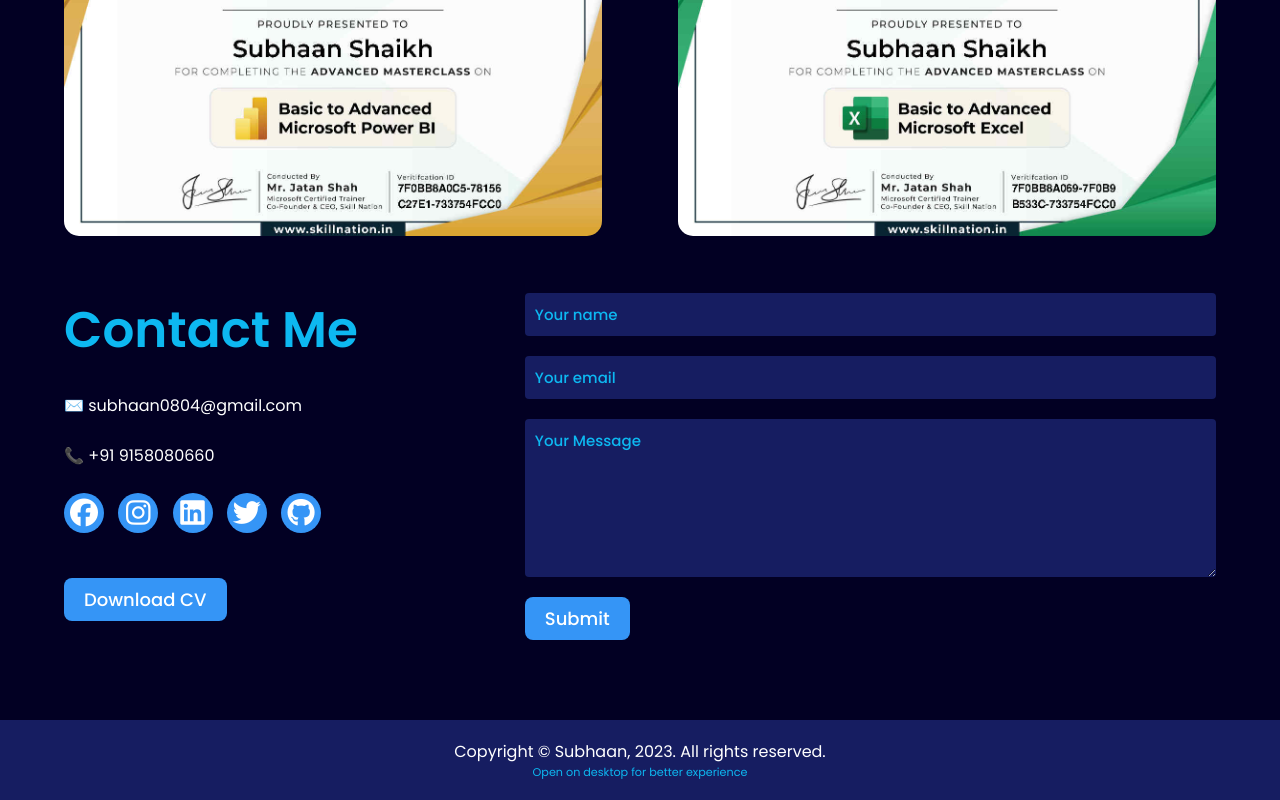
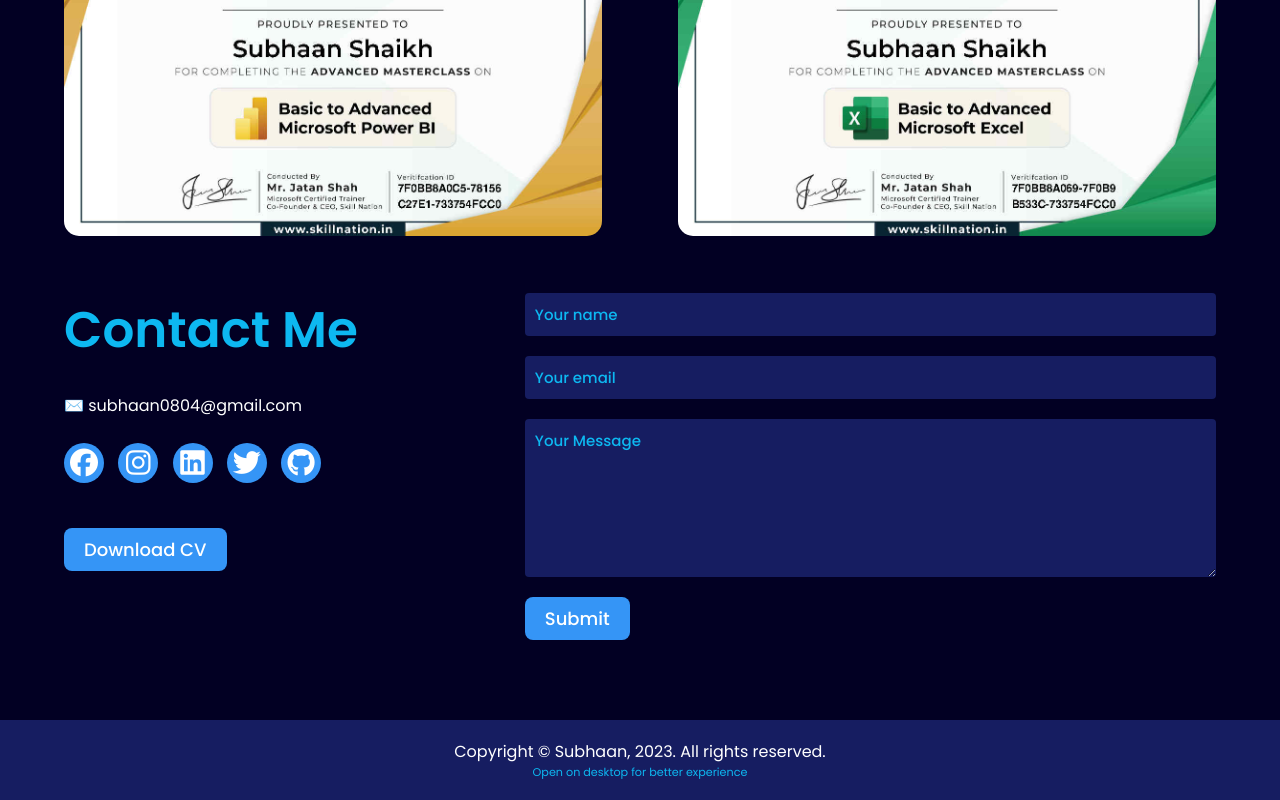
Before and after one commit to subhaan0804/subhaan-portfolio, a plain HTML site: page index.html in a window 1280 px wide. Shown: the part 3746-4546 px from the top of the page. Drawn offline with Linux system fonts and the light colour scheme.

Commit message:
without contact file added

```diff
--- a/index.html
+++ b/index.html
@@ -182,7 +182,6 @@
                 <section class="contact-section-left">
                     <h2 class="sub-title">Contact Me</h2>
                     <a href="#contact">✉️ subhaan0804@gmail.com</a>
-                    <a href="#contact">📞 +91 9158080660</a>
                     <div class="social-media-icons">
                         <a target="_blank"  href="https://www.facebook.com/profile.php?id=100092365477447" target="_blank"><i class="fa-brands fa-facebook"></i></a>
                         <a target="_blank"  href="https://www.instagram.com/subhaan_0804/"><i class="fa-brands fa-instagram"></i></a>
```
